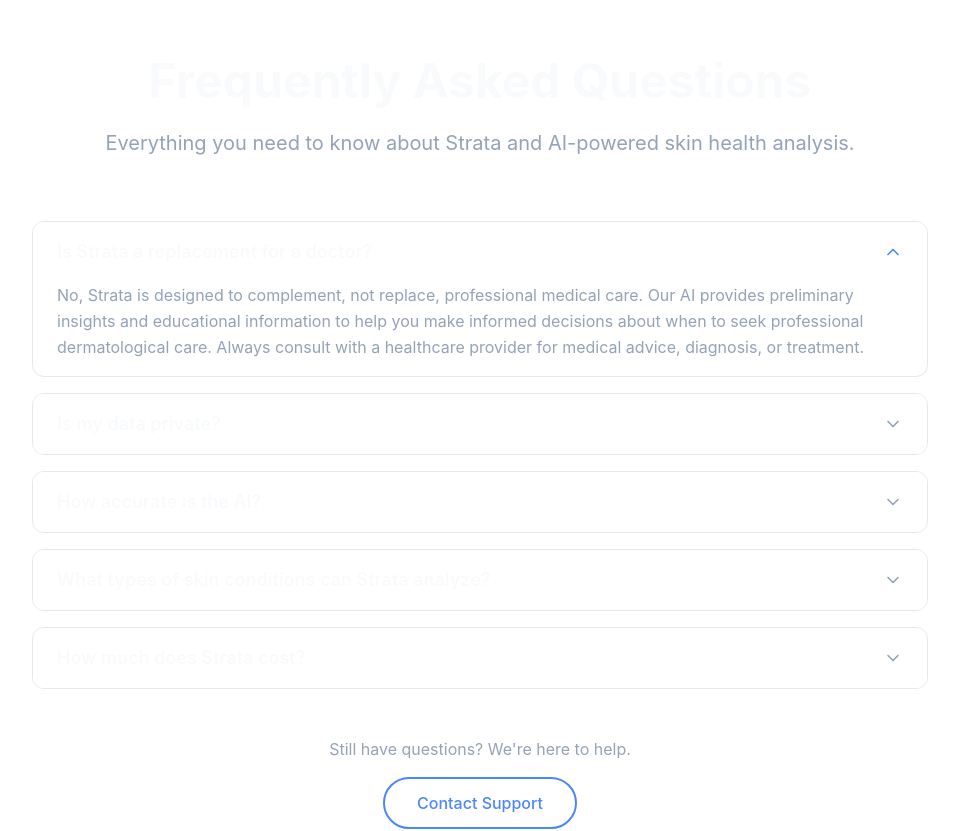
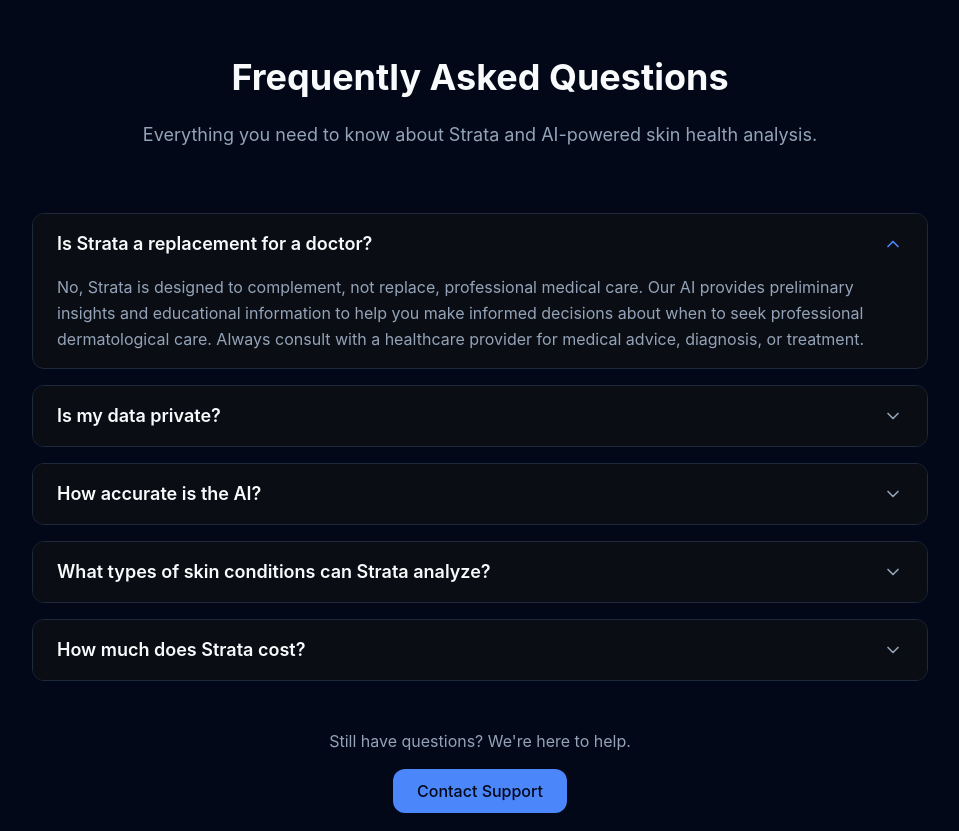
Before and after one commit to VisionaryProjects1014/Skyn.health, a React (Vite) app: page / in a window 1280 px wide. Shown: the part 3960-4791 px from the top of the page, without its empty margins (160-1119 px from the left). Built offline with nearby package versions, Linux system fonts and the light colour scheme.

Commit message:
Fix FAQ section colors and alignment

```diff
--- a/src/components/FAQSection.tsx
+++ b/src/components/FAQSection.tsx
@@ -32,23 +32,23 @@ const FAQSection = () => {
   };
 
   return (
-    <section className="section-padding bg-white">
+    <section className="section-padding bg-background">
       <div className="max-w-4xl mx-auto">
         <div className="text-center mb-16">
-          <h2 className="text-4xl lg:text-5xl font-bold text-foreground mb-6">
+          <h2 className="text-3xl lg:text-4xl font-bold text-foreground mb-6">
             Frequently Asked Questions
           </h2>
-          <p className="text-xl text-muted-foreground">
+          <p className="text-lg text-muted-foreground">
             Everything you need to know about Strata and AI-powered skin health analysis.
           </p>
         </div>
 
         <div className="space-y-4">
           {faqs.map((faq, index) => (
-            <div key={index} className="border border-gray-200 rounded-xl overflow-hidden">
+            <div key={index} className="border border-border rounded-xl overflow-hidden bg-card">
               <button
                 onClick={() => toggleFAQ(index)}
-                className="w-full px-6 py-4 text-left bg-white hover:bg-gray-50 transition-colors duration-200 flex items-center justify-between"
+                className="w-full px-6 py-4 text-left bg-card hover:bg-muted transition-colors duration-200 flex items-center justify-between"
               >
                 <h3 className="text-lg font-semibold text-foreground pr-4">
                   {faq.question}
@@ -78,7 +78,7 @@ const FAQSection = () => {
           <p className="text-muted-foreground mb-4">
             Still have questions? We're here to help.
           </p>
-          <button className="btn-secondary">
+          <button className="natural-button">
             Contact Support
           </button>
         </div>
```
